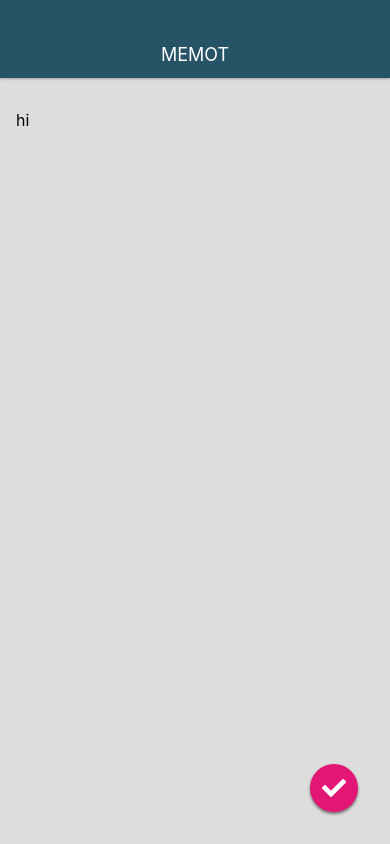
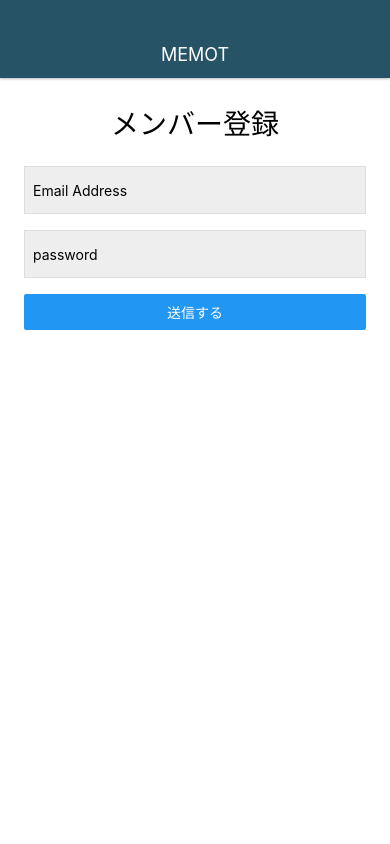
Before and after one commit to segawaakira/react-native, a React Native app in the folder memoapp/: screen / in a window 390 px wide. Built offline with nearby package versions, Linux system fonts and the light colour scheme.

Commit message:
ログイン・会員登録画面

```diff
--- a/memoapp/App.js
+++ b/memoapp/App.js
@@ -4,12 +4,14 @@
 import MemoListScreen from './src/screens/MemoListScreen';
 import MemoDetailScreen from './src/screens/MemoDetailScreen';
 import MemoEditScreen from './src/screens/MemoEditScreen';
+import LoginScreen from './src/screens/LoginScreen';
+import SignupScreen from './src/screens/SignupScreen';
 
 export default function App() {
   return (
     <View style={styles.container}>
     <Appbar />
-      <MemoEditScreen />
+      <SignupScreen />
     </View>
   );
 }
--- /dev/null
+++ b/memoapp/src/screens/LoginScreen.js
@@ -0,0 +1,41 @@
+import React from 'react';
+import { StyleSheet, View, Text, TextInput, Button } from 'react-native';
+
+class LoginScreen extends React.Component {
+  render () {
+    return (
+      <View style={styles.container}>
+        <Text style={styles.title}>
+          ログイン
+        </Text>
+        <TextInput style={styles.input} value="Email Address" />
+        <TextInput style={styles.input} value="password" />
+        <Button title="送信" onPress={() => {}} />
+      </View>
+    );
+  }
+}
+
+const styles = StyleSheet.create({
+  container: {
+    flex: 1,
+    width: '100%',
+    padding: 24,
+    backgroundColor: '#fff',
+  },
+  title: {
+    fontSize: 28,
+    marginBottom: 24,
+    alignSelf:"center",
+  },
+  input: {
+    backgroundColor: '#eee',
+    height: 48,
+    marginBottom:16,
+    borderWidth:1,
+    borderColor:'#ddd',
+    padding:8,
+  },
+});
+
+export default LoginScreen;
--- /dev/null
+++ b/memoapp/src/screens/SignupScreen.js
@@ -0,0 +1,41 @@
+import React from 'react';
+import { StyleSheet, View, Text, TextInput, Button } from 'react-native';
+
+class SignupScreen extends React.Component {
+  render () {
+    return (
+      <View style={styles.container}>
+        <Text style={styles.title}>
+          メンバー登録
+        </Text>
+        <TextInput style={styles.input} value="Email Address" />
+        <TextInput style={styles.input} value="password" />
+        <Button title="送信する" onPress={() => {}} />
+      </View>
+    );
+  }
+}
+
+const styles = StyleSheet.create({
+  container: {
+    flex: 1,
+    width: '100%',
+    padding: 24,
+    backgroundColor: '#fff',
+  },
+  title: {
+    fontSize: 28,
+    marginBottom: 24,
+    alignSelf:"center",
+  },
+  input: {
+    backgroundColor: '#eee',
+    height: 48,
+    marginBottom:16,
+    borderWidth:1,
+    borderColor:'#ddd',
+    padding:8,
+  },
+});
+
+export default SignupScreen;
```
